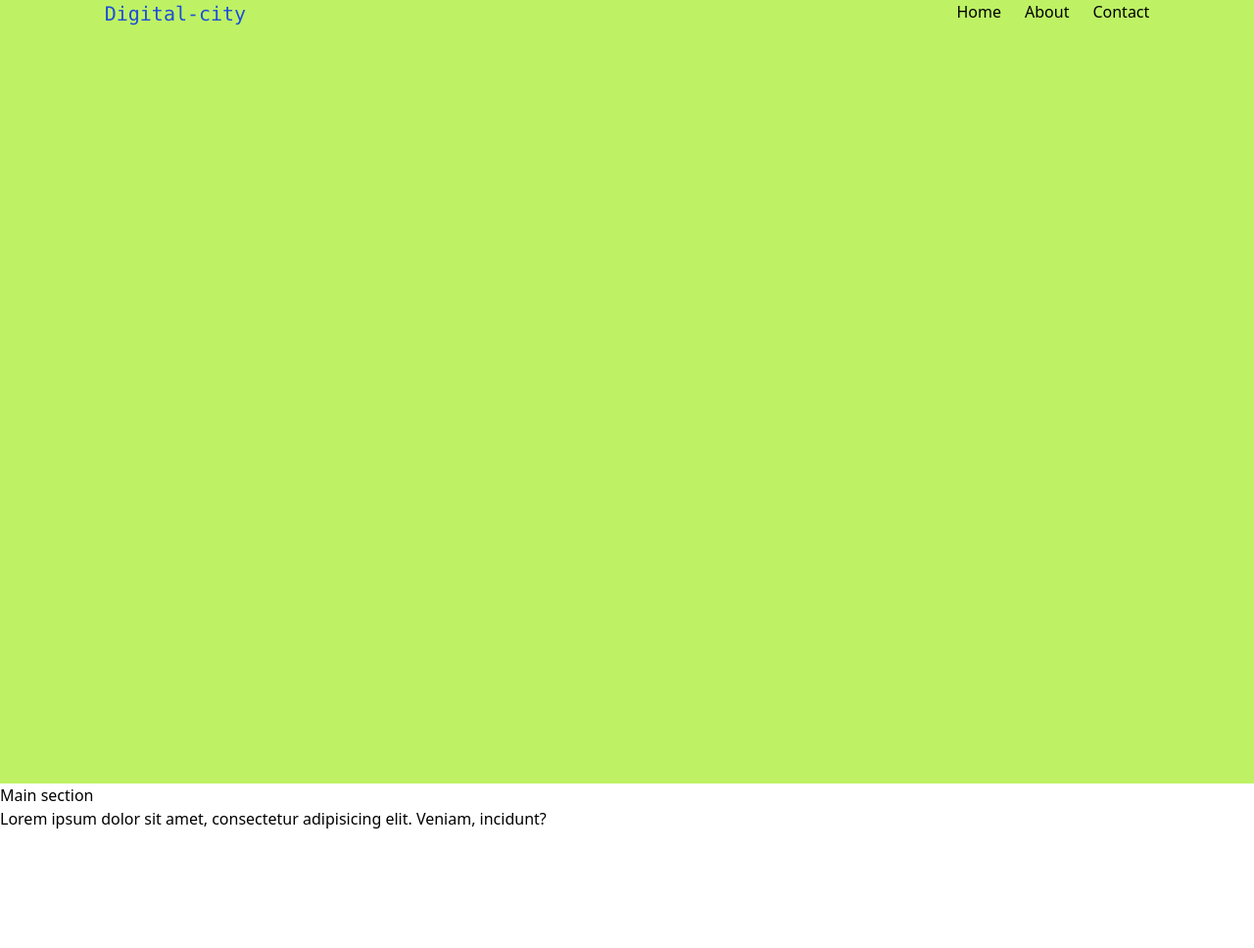
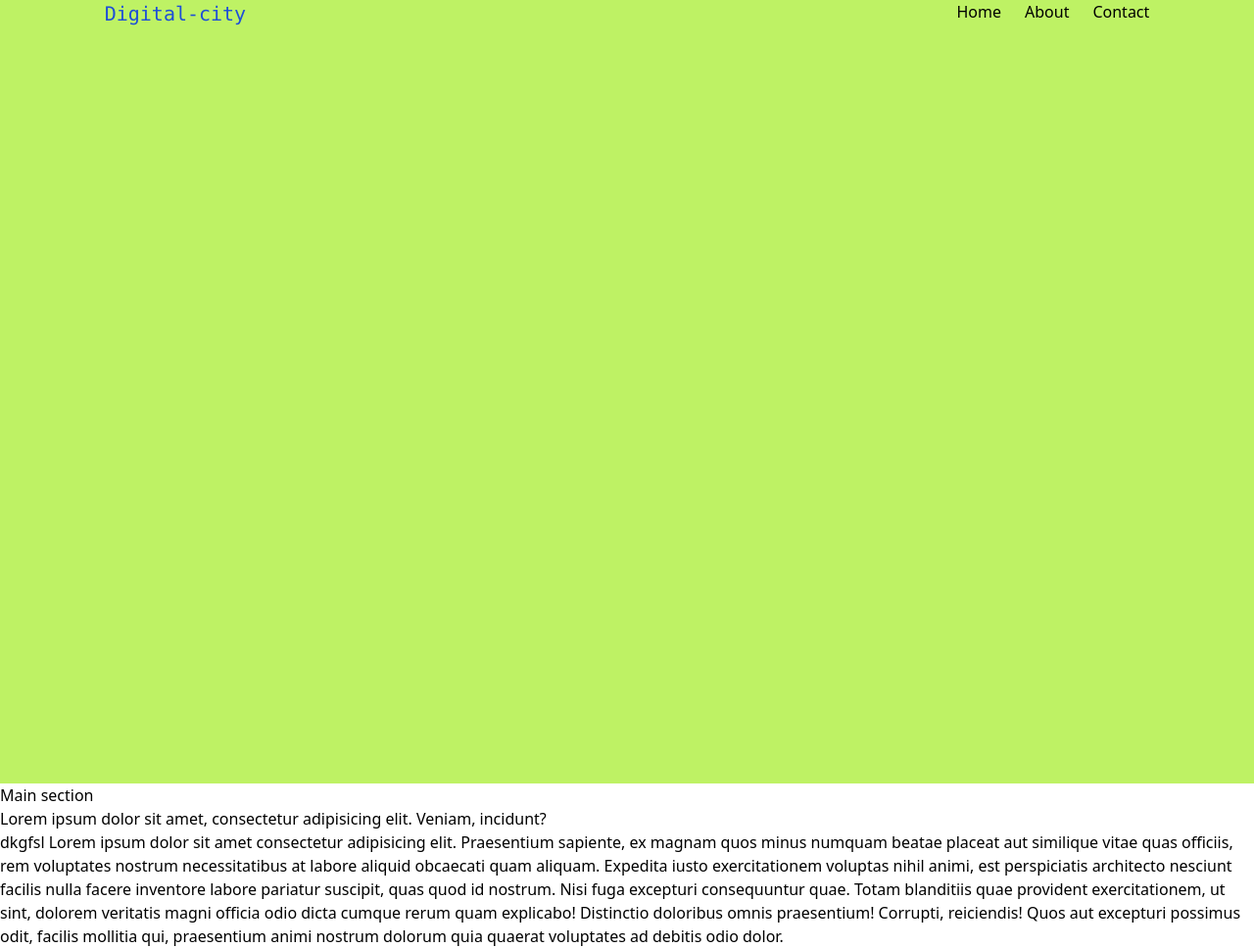
Before and after one commit to Dc-Coders/f17-first-repo, a plain HTML site: page src/index.html in a window 1280 px wide. Shown: the whole page at 98% size. Before the commit the page ends 848 px from the top, so only its background shows below. Drawn offline with Linux system fonts and the light colour scheme.

Commit message:
dzgsdgsfg

```diff
--- a/src/index.html
+++ b/src/index.html
@@ -26,6 +26,11 @@
     <main>
         <h1>Main section</h1>
         <p>Lorem ipsum dolor sit amet, consectetur adipisicing elit. Veniam, incidunt?</p>
+
+
+        <span>dkgfsl
+            Lorem ipsum dolor sit amet consectetur adipisicing elit. Praesentium sapiente, ex magnam quos minus numquam beatae placeat aut similique vitae quas officiis, rem voluptates nostrum necessitatibus at labore aliquid obcaecati quam aliquam. Expedita iusto exercitationem voluptas nihil animi, est perspiciatis architecto nesciunt facilis nulla facere inventore labore pariatur suscipit, quas quod id nostrum. Nisi fuga excepturi consequuntur quae. Totam blanditiis quae provident exercitationem, ut sint, dolorem veritatis magni officia odio dicta cumque rerum quam explicabo! Distinctio doloribus omnis praesentium! Corrupti, reiciendis! Quos aut excepturi possimus odit, facilis mollitia qui, praesentium animi nostrum dolorum quia quaerat voluptates ad debitis odio dolor.
+        </span>
     </main>
 
 </body>
```
